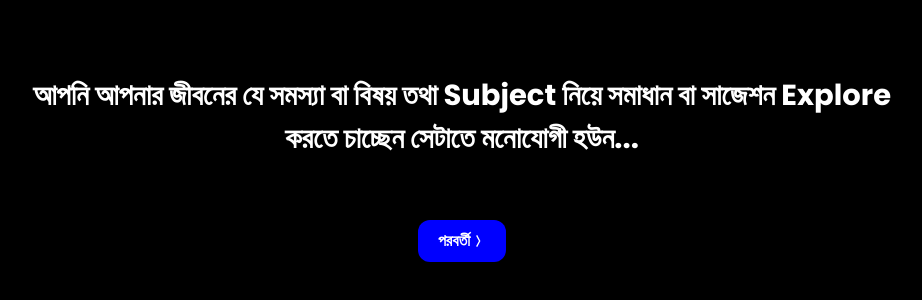
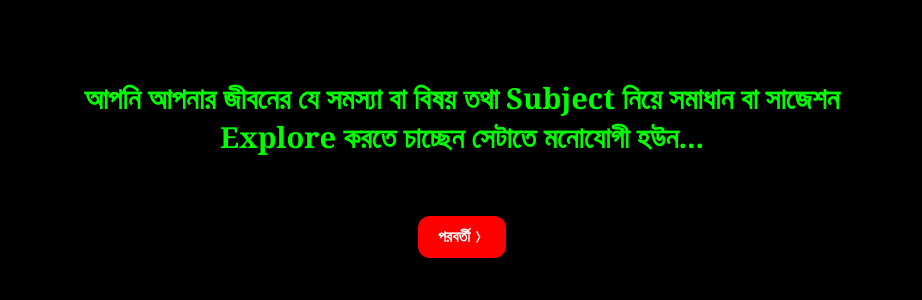
Before and after one commit to HumayunShariarHimu/BrainFriend, a plain HTML site: page BrainFriend.html in a window 1280 px wide. Shown: the part 232-532 px from the top of the page, without its empty margins (178-1100 px from the left). Drawn offline with Linux system fonts and the light colour scheme.

Commit message:
Add files via upload

```diff
--- a/BrainFriend.html
+++ b/BrainFriend.html
@@ -23,7 +23,7 @@
         <h1 class="title"></h1>
         <div class="btns">
             <button id="prev-btn"><img src="./arrow-left-wide-line.png" alt="">পূর্ববর্তী </button>
-            <button id="show-btn">সবগুলো দেখুন <img src="./arrow-right-wide-fill.png" alt=""> </button>
+            <button id="show-btn">সাজেশন <img src="./arrow-right-wide-fill.png" alt=""> </button>
             <button id="next-btn">পরবর্তী <img src="./arrow-right-wide-fill.png" alt=""></button>
         </div>
     </div>
--- a/brainfriend.js
+++ b/brainfriend.js
@@ -7,8 +7,8 @@ const thinks = [
   "আপনি আপনার জীবনের যে সমস্যা বা বিষয় তথা Subject নিয়ে সমাধান বা সাজেশন Explore করতে চাচ্ছেন সেটাতে মনোযোগী হউন... ",
   "এখন এই মনোযোগী মানসিকতায় আপনি কনসানট্রেশন ও ফোকাস যুক্ত করে একাগ্র হউন",
   "Subject রিলেটেড বিষয়ে যাবতীয় দুঃশ্চিতা/দূর্ভাবনা/সংকোচ প্রভৃতি সকল নেগেটিভ ইনটেনশনগুলো আপাতভাবে মন হতে দূর করে দিন",
-  "এখন উক্ত Subject এর সহিত পজেটিভ মানসিকতায় শুধুমাত্র পজেটিভ দিকসমূহ যুক্ত করুন",
-  "এখন আপনার Subject এর সলিউশন বা সফলতা লাভে কি অথবা কোন কোন Fact গুলো প্রয়োজন হবে সেটা সিলেক্ট করুন",
+  "এখন উক্ত Subject এর সহিত আশাবাদী মানসিকতায় শুধুমাত্র পজেটিভ দিকসমূহ যুক্ত করুন",
+  "সবিশেষ আপনার Subject এর সলিউশন বা সফলতা লাভে কি কি অথবা কোন কোন Fact সমূহ প্রয়োজন হবে সেটা সিলেক্ট করুন এবং ইমপ্লিমেন্ট নিশ্চিত করুন!",
 ];
 // next and prev
 let t = 0;
--- a/brainfriend_style_three.css
+++ b/brainfriend_style_three.css
@@ -6,8 +6,8 @@
 }
 body {
   background-color: black;
-  color: white;
-  font-family: "Poppins", sans-serif;
+  color: lime;
+  font-family: "Georgia", serif;
   display: flex;
   height: 100vh;
   justify-content: center;
@@ -32,7 +32,7 @@ body {
 }
 button {
   border: none;
-  background: blue;
+  background: red;
   padding: 12px 20px;
   color: white;
   font-weight: 600;
```
Also changed, not shown: index.html (+1 -0 lines).
